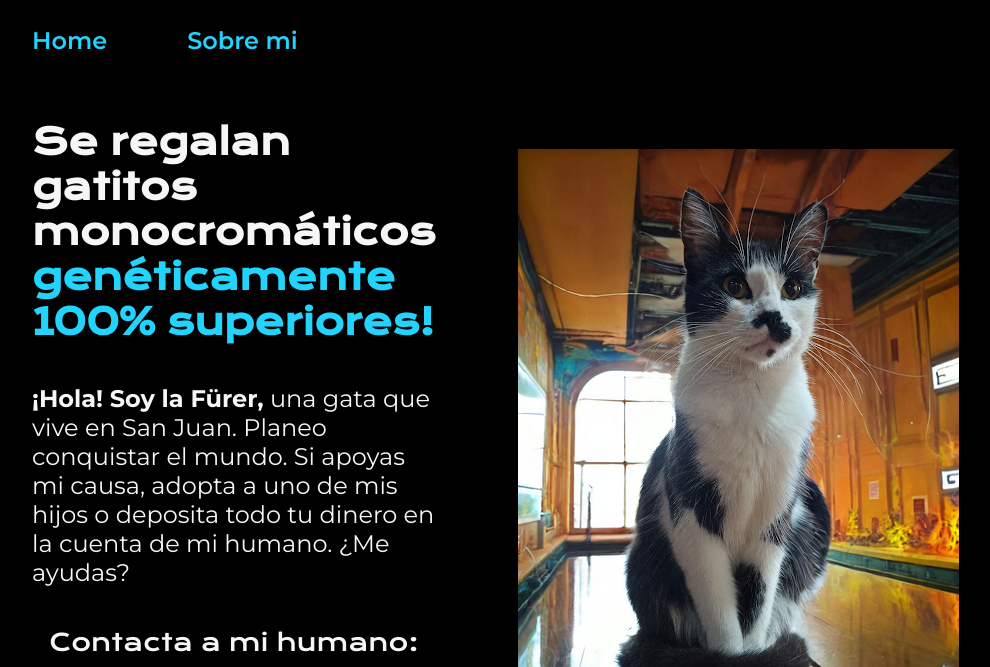
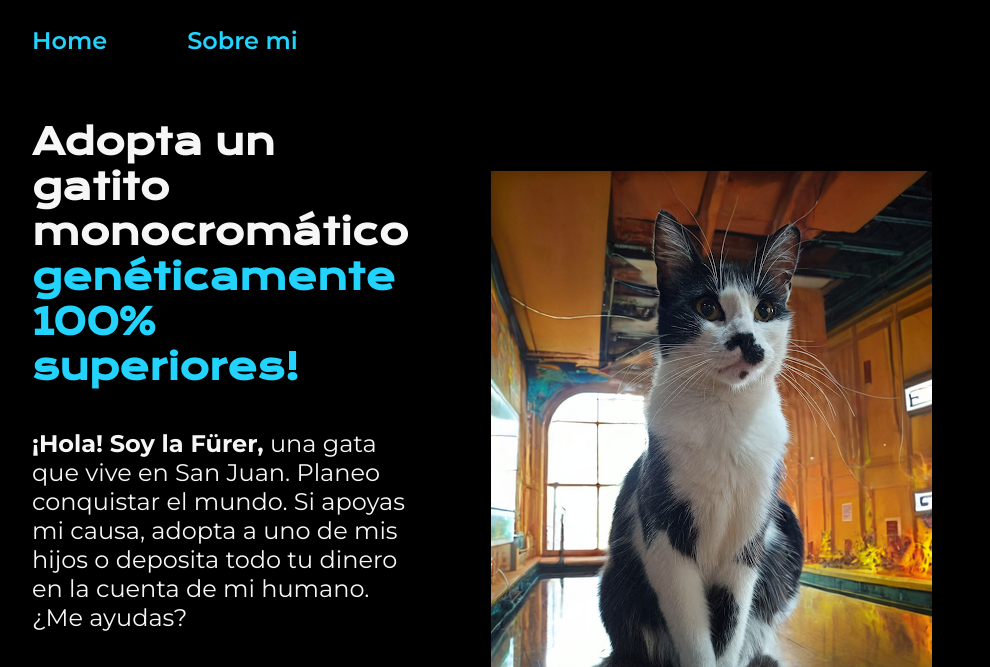
Before and after one commit to jo-yanez/fuhrer, a plain HTML site: page index.html in a window 1280 px wide. Shown: the top 667 px of the page, without its empty margins (160-1150 px from the left). Drawn offline with nearby package versions, Linux system fonts and the light colour scheme.

Commit message:
Actualización en h1

```diff
--- a/index.html
+++ b/index.html
@@ -17,7 +17,7 @@
     <main class="presentacion">
         <section class="presentacion__contenido">
         <h1 class="presentacion__contenido__titulo">
-            Se regalan gatitos monocromáticos
+            Adopta un gatito monocromático
             <strong class="titulo-destaque"> genéticamente 100% superiores!</strong>
             </h1>
             <p class="presentacion__contenido__texto"><strong>¡Hola! Soy la Fürer,</strong>
```
